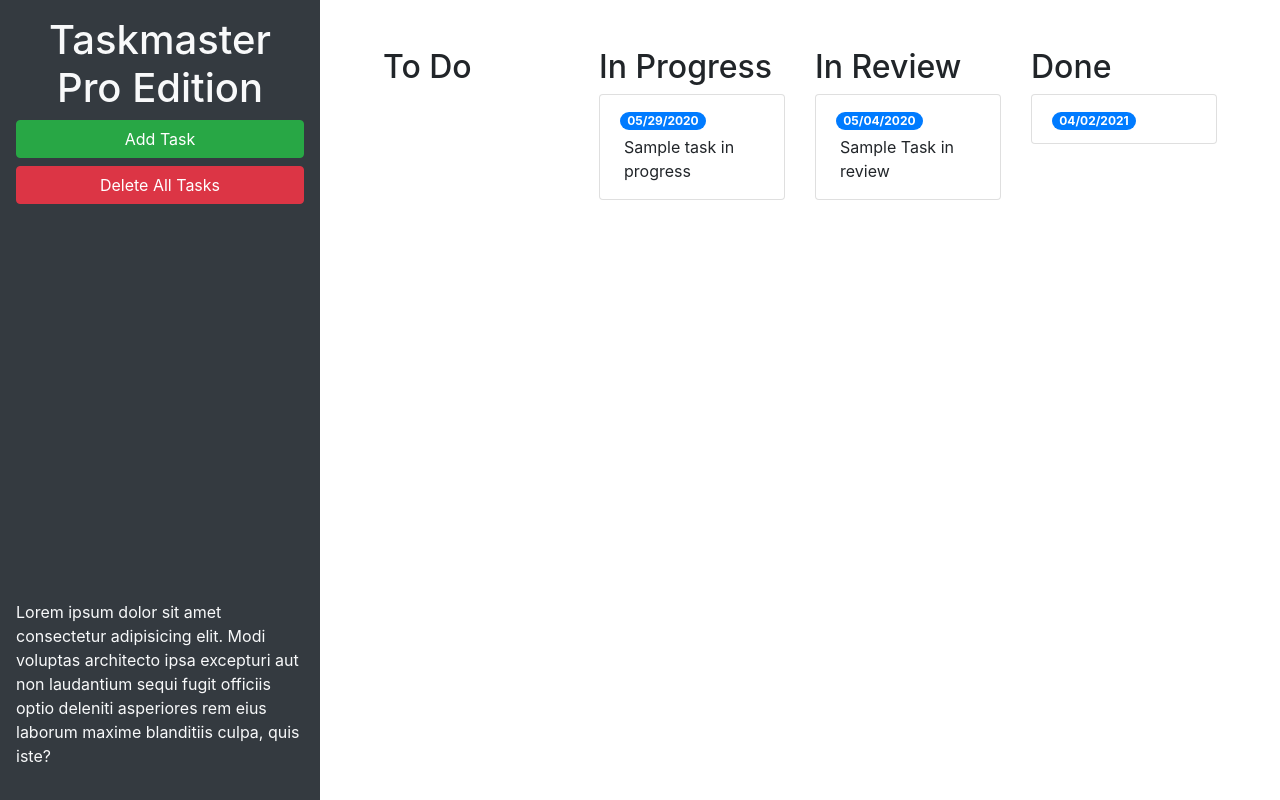
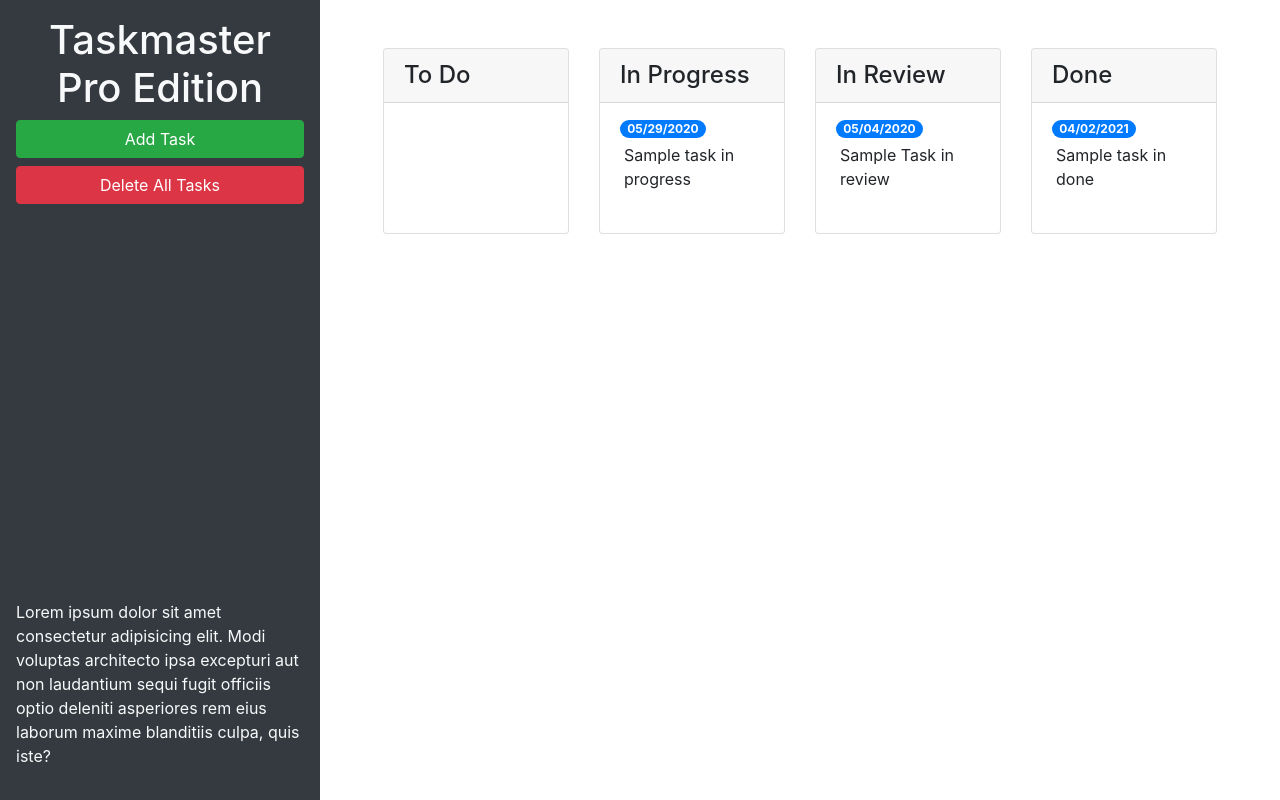
Before and after one commit to KBarrer/taskmaster-pro, a plain HTML site: page index.html in a window 1280 px wide. Drawn offline with nearby package versions, Linux system fonts and the light colour scheme.

Commit message:
cleaned up columns and modal

```diff
--- a/index.html
+++ b/index.html
@@ -23,43 +23,54 @@
         laudantium sequi fugit officiis optio deleniti asperiores rem eius laborum maxime blanditiis culpa, quis iste?
       </p>
     </header>
+
+
     <main class="col-12 col-lg-9">
       <div class="m-5 row justify-content-around">
-        <div class="col">
-          <h2>To Do</h2>
-          <ul id="list-toDo" class="list-group"> </ul>
+        <div class="col-12 col-md-6 col-xl-3 mb-3">
+          <div class="card">
+            <h4 class="card-header">To Do</h4>
+            <ul id="list-toDo" class="list-group list-group-flush"> </ul>
+          </div>
         </div>
         <!-- To Do End -->
         <!-- In Progress Start -->
-        <div class="col">
-          <h2>In Progress</h2>
-          <ul id="list-inProgress" class="list-group">
+        <div class="col-12 col-md-6 col-xl-3 mb-3">
+          <div class="card">
+            <h4 class="card-header">In Progress</h4>
+            <ul id="list-inProgress" class="list-group list-group-flush">
               <li class="list-group-item">
                 <span class="badge badge-primary badge-pill">05/29/2020</span>
                 <p class="m-1">Sample task in progress</p>
               </li>
             </ul>
           </div>
+        </div>
         <!-- end in progress -->
         <!-- in review start -->
-        <div class="col">
-          <h2>In Review</h2>
-          <ul id="list inReview" class="list-group">
+        <div class="col-12 col-md-6 col-xl-3 mb-3">
+          <div class="card">
+            <h4 class="card-header">In Review</h4>
+            <ul id="list inReview" class="list-group list-group-flush">
               <li class="list-group-item">
                 <span class="badge badge-primary badge-pill">05/04/2020</span>
                 <p class="m-1">Sample Task in review</p>
               </li>
             </ul>
           </div>
+        </div>
         <!-- in review end -->
         <!-- done start -->
-        <div class="col">
-          <h2>Done</h2>
-          <ul id="list-done" class="list-group">
+        <div class="col-12 col-md-6 col-xl-3 mb-3">
+          <div class="card">
+            <h4 class="card-header">Done</h4>
+            <ul id="list-done" class="list-group list-group-flush">
               <li class="list-group-item">
                 <span class="badge badge-primary badge-pill">04/02/2021</span>
+                <p class="m-1">Sample task in done</p>
               </li>
             </ul>
+          </div>
         </div>
         <!-- done end -->
       </div>
@@ -81,11 +92,11 @@
           <form>
             <div class="form-group">
               <label for="modalTaskDescription">Task description</label>
-              <textarea id="modalTaskDescription" rows="3"></textarea>
+              <textarea id="modalTaskDescription" rows="3" class="form-control"></textarea>
             </div>
             <div class="form-group">
               <label for="modalDueDate">Due date</label>
-              <input type="text" id="modalDueDate" placeholder="mm/dd/yyyy" autocomplete="off" />
+              <input type="text" class="from-control" id="modalDueDate" placeholder="mm/dd/yyyy" autocomplete="off" />
             </div>
           </form>
         </div>
```
Lines whose indentation alone changed are shown as unchanged.
